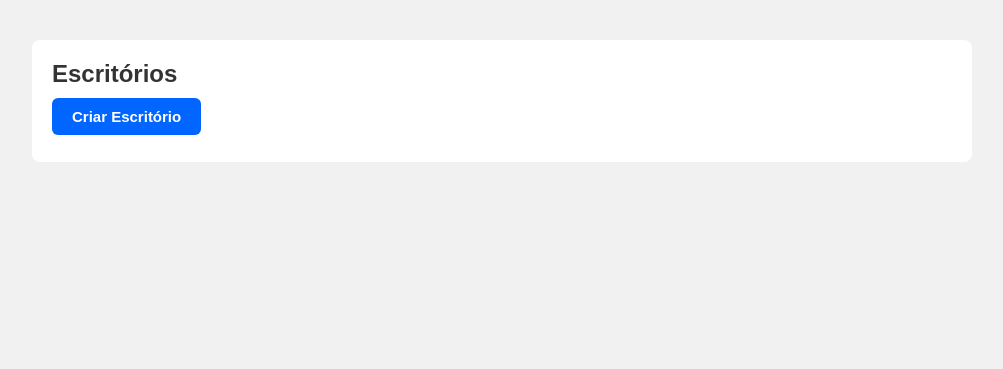
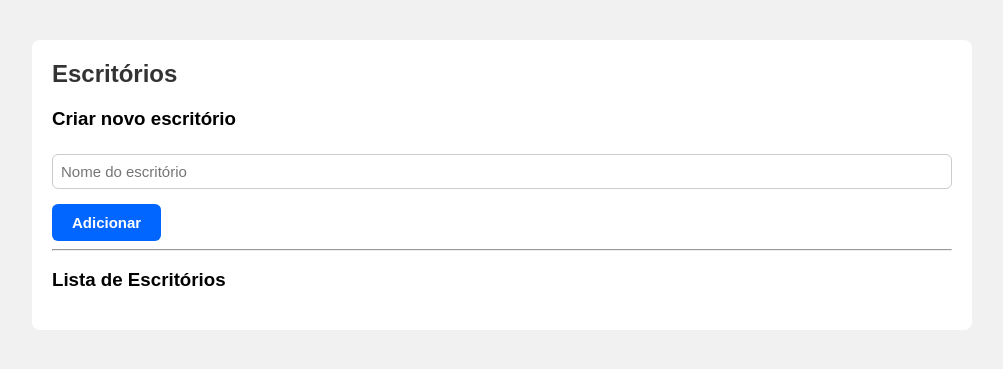
Before and after one commit to bponedev/CLIENTE, a Flask app: page /offices in a window 1280 px wide. Shown: the part 48-417 px from the top of the page, without its empty margins (138-1141 px from the left). Run offline with Flask 3, Linux system fonts and the light colour scheme; the visitor is signed in with stand-in values (Sample User, id 1); data that the repository does not hold is empty.

Commit message:
Update offices.html

```diff
--- a/templates/offices.html
+++ b/templates/offices.html
@@ -3,7 +3,16 @@
 
 <h2>Escritórios</h2>
 
-<a href="{{ url_for('offices_create') }}" class="btn-primary">Criar Escritório</a>
+<h3>Criar novo escritório</h3>
+
+<form action="{{ url_for('offices_add') }}" method="POST">
+    <input type="text" name="name" placeholder="Nome do escritório" required>
+    <button type="submit">Adicionar</button>
+</form>
+
+<hr>
+
+<h3>Lista de Escritórios</h3>
 
 <ul>
     {% for o in offices %}
```
